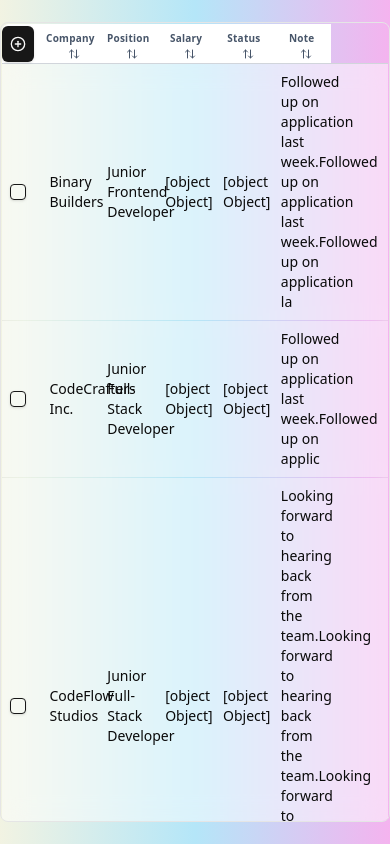
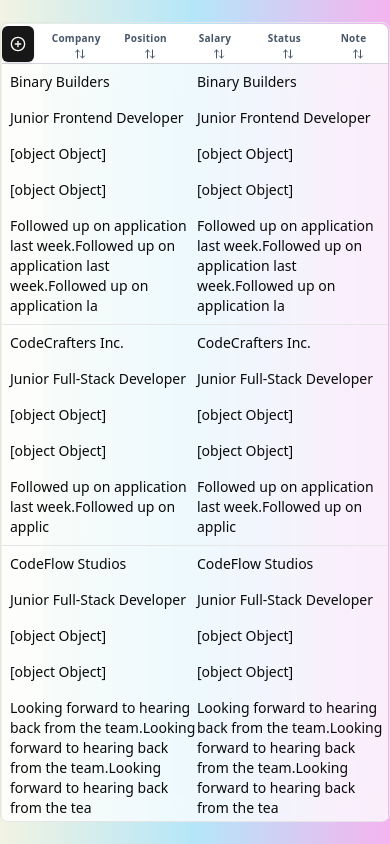
Before and after one commit to refvds/job-application-tracker, a React (Vite) app in the folder frontend/: page / in a window 390 px wide. Built offline with nearby package versions, Linux system fonts and the light colour scheme.

Commit message:
[style]: add hover animation on table cells

```diff
--- a/frontend/src/components/shared/job-table.tsx
+++ b/frontend/src/components/shared/job-table.tsx
@@ -32,7 +32,7 @@
           'border rounded-lg border-gray-300 overflow-hidden table-fixed w-full',
         )}
       >
-        <TableHeader className='overflow-hidden  bg-white'>
+        <TableHeader className='overflow-hidden  bg-white relative z-10'>
           {table.getHeaderGroups().map((headerGroup) => (
             <TableRow
               key={headerGroup.id}
@@ -87,20 +87,51 @@
             </TableRow>
           ))}
         </TableHeader>
-        <TableBody className='bg-white/50 backdrop-blur-md w-full'>
-          {table.getRowModel().rows.map((row) => (
-            <TableRow key={row.id}>
-              <TableCell>
-                <Checkbox />
+        <TableBody className='bg-white/50 backdrop-blur-md  w-full'>
+          {table.getRowModel().rows?.length ? (
+            table.getRowModel().rows.map((row) => {
+              return (
+                <TableRow
+                  key={row.id}
+                  data-state={row.getIsSelected() && 'selected'}
+                  className='max-sm:bg-white/50 max-sm:flex max-sm:flex-col max-sm:w-screen duration-200 ease-in-out  md:hover:translate-y-[-9px] md:hover:translate-x-[4px]  relative md:hover:backdrop-blur-lg transition-all '
+                >
+                  <TableCell className='p-4 w-56 max-sm:hidden'>
+                    <Checkbox className='cursor-pointer' />
+                  </TableCell>
+                  {row.getVisibleCells().map((cell) => {
+                    return (
+                      <TableCell
+                        key={cell.id}
+                        className='text-sm p-2 max-sm:bg-inherit'
+                      >
+                        <div className='max-sm:flex max-sm:justify-between'>
+                          <div className='hidden max-sm:block w-full'>
+                            {flexRender(
+                              cell.column.columnDef.cell,
+                              cell.getContext(),
+                            )}
+                          </div>
+                          <div className='w-full max-sm:text-middle'>
+                            {flexRender(
+                              cell.column.columnDef.cell,
+                              cell.getContext(),
+                            )}
+                          </div>
+                        </div>
+                      </TableCell>
+                    );
+                  })}
+                </TableRow>
+              );
+            })
+          ) : (
+            <TableRow>
+              <TableCell colSpan={columns.length} className='h-24 text-center'>
+                No results.
               </TableCell>
-              {row.getVisibleCells().map((cell) => (
-                <TableCell key={cell.id}>
-                  {flexRender(cell.column.columnDef.cell, cell.getContext())}
-                </TableCell>
-              ))}
-              <TableCell></TableCell>
             </TableRow>
-          ))}
+          )}
         </TableBody>
       </Table>
     </div>
```
